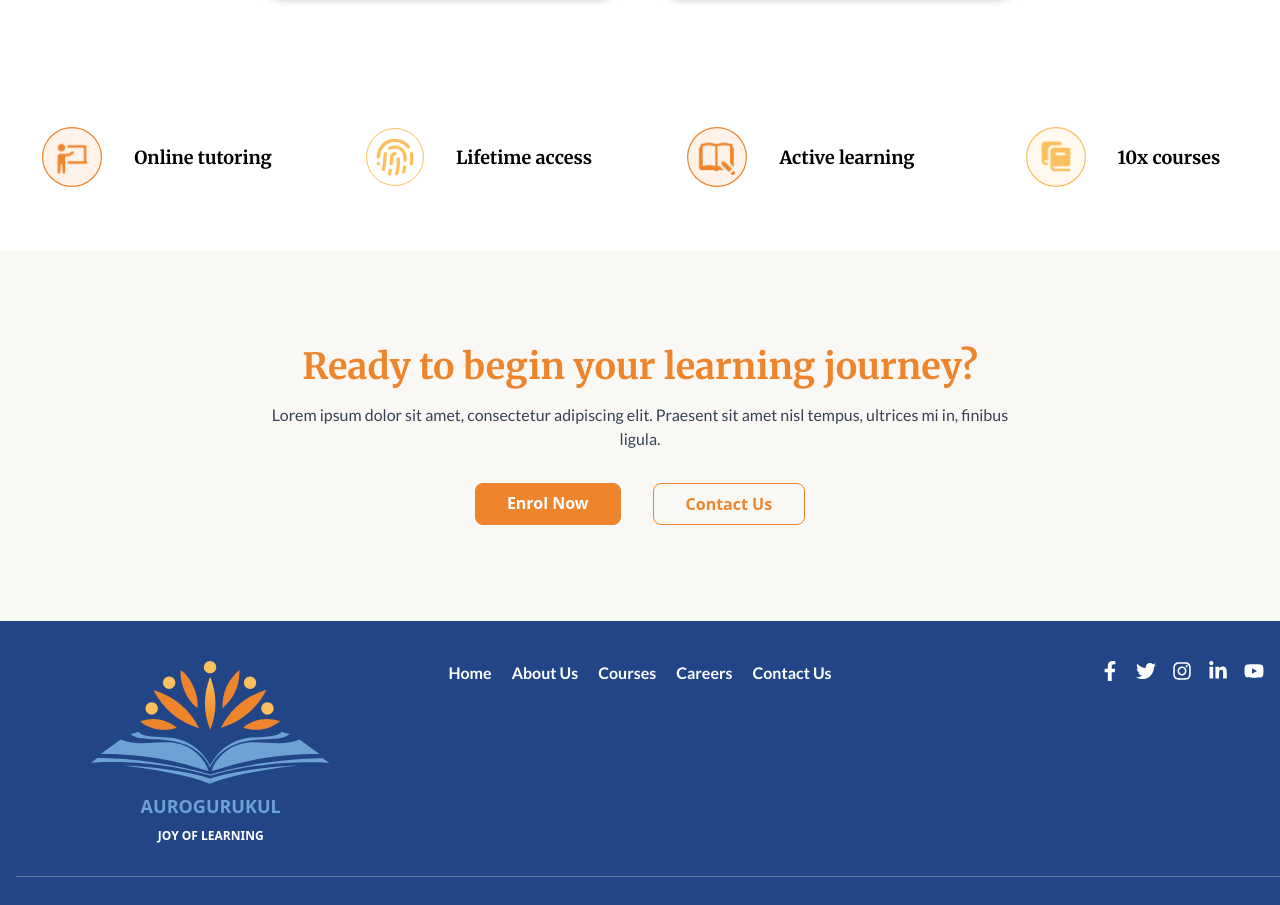
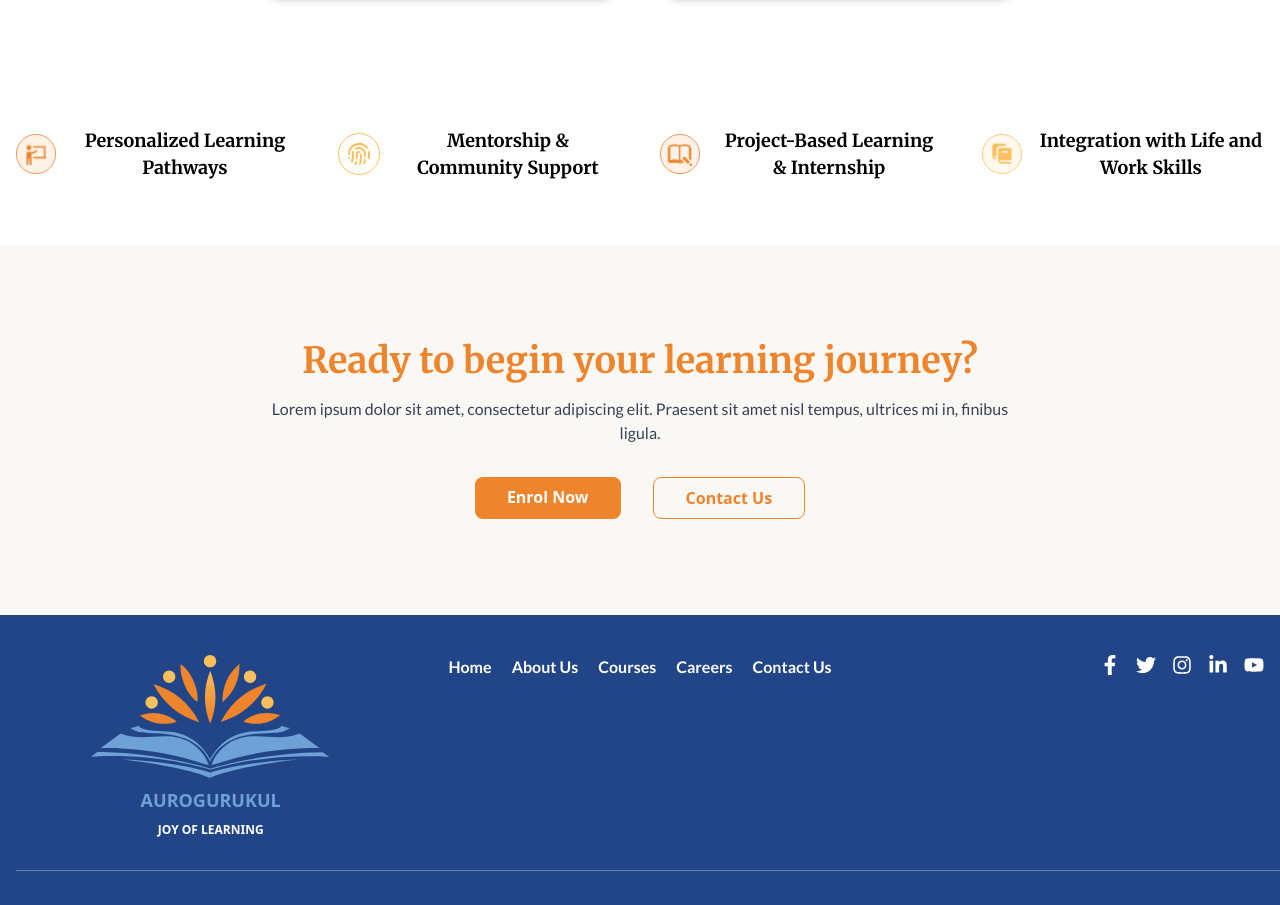
Before and after one commit to Roopavanan/Aurogurukul, a Next.js app: page /about in a window 1280 px wide. Shown: the part 3500-4405 px from the top of the page. Built offline with nearby package versions, Linux system fonts and the light colour scheme.

Commit message:
Update page.tsx

```diff
--- a/src/app/about/page.tsx
+++ b/src/app/about/page.tsx
@@ -6,17 +6,17 @@ import Link from "next/link";
 import IntegralEducationSection from "@/components/IntegralEducationSection";
 
 const features = [
-  { icon: "/images/icons/online.svg", label: "Online tutoring" },
+  { icon: "/images/icons/online.svg", label: "Personalized Learning Pathways" },
   {
     icon: (
       <div className="border border-[#FBBF5D] rounded-full p-2">
-        <Fingerprint className="text-[#FBBF5D] w-10 h-10" />
+        <Fingerprint className="text-[#FBBF5D] w-6 h-6" />
       </div>
     ),
-    label: "Lifetime access"
+    label: "Mentorship & Community Support"
   },
-  { icon: "/images/icons/active.svg", label: "Active learning" },
-  { icon: "/images/icons/course.svg", label: "10x courses" }
+  { icon: "/images/icons/active.svg", label: "Project-Based Learning & Internship" },
+  { icon: "/images/icons/course.svg", label: "Integration with Life and Work Skills" }
 ];
 
 export default function HeroSection() {
@@ -253,19 +253,19 @@ export default function HeroSection() {
           {features.map((item, i) => (
             <div
               key={i}
-              className="flex flex-row items-center gap-4 md:gap-8 w-fit mx-auto"
+              className="flex flex-row items-center gap-4 w-fit mx-auto"
             >
               {typeof item.icon === "string" ? (
                 <Image
                   src={item.icon}
                   alt={item.label}
-                  width={60}
-                  height={60}
+                  width={40}
+                  height={40}
                 />
               ) : (
                 item.icon
               )}
-              <span className="font-bold font-primary text-[12px] sm:text-[18px]">
+              <span className="font-bold font-primary text-[18px]">
                 {item.label}
               </span>
             </div>
```
